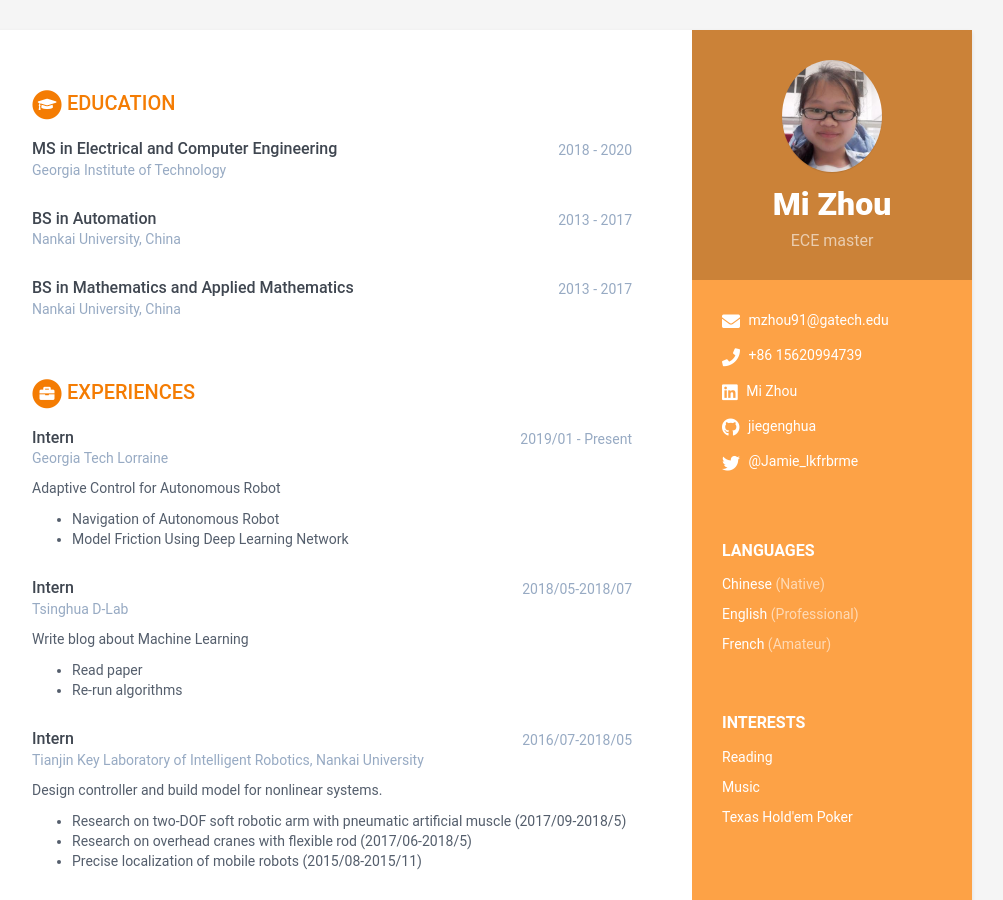
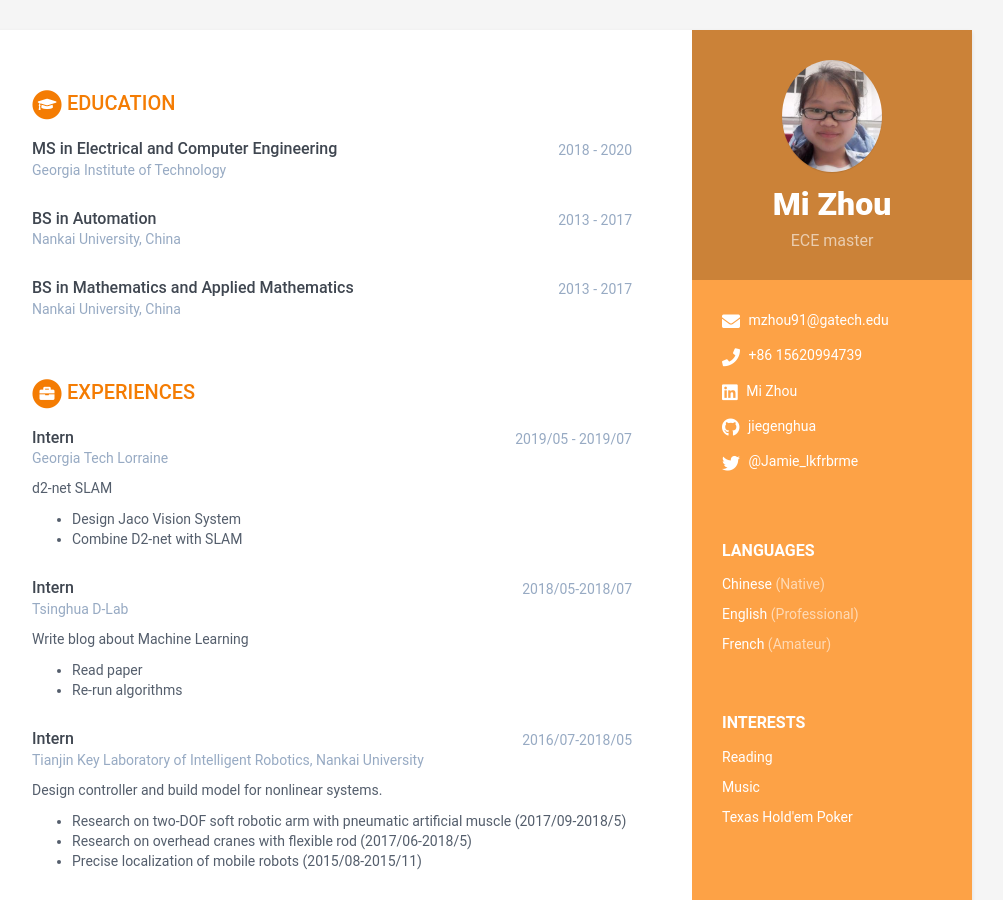
Before and after one commit to jiegenghua/MiZhou-cv, a Jekyll site: the page built from index.html, in a window 1280 px wide and 900 px high. Shown: the whole window, without its empty margins (168-1171 px from the left). Built offline with Jekyll 4.4.1, drawn with Linux system fonts in a browser that asks for light colours.

Commit message:
Update data.yml

```diff
--- a/_data/data.yml
+++ b/_data/data.yml
@@ -61,13 +61,13 @@ education:
 
 experiences:
     - role: Intern
-      time: 2019/01 - Present
+      time: 2019/05 - 2019/07
       company: Georgia Tech Lorraine
       details: |
-        Adaptive Control for Autonomous Robot
+        d2-net SLAM
 
-          - Navigation of Autonomous Robot
-          - Model Friction Using Deep Learning Network
+          - Design Jaco Vision System
+          - Combine D2-net with SLAM
 
     - role: Intern
       time: 2018/05-2018/07
```
